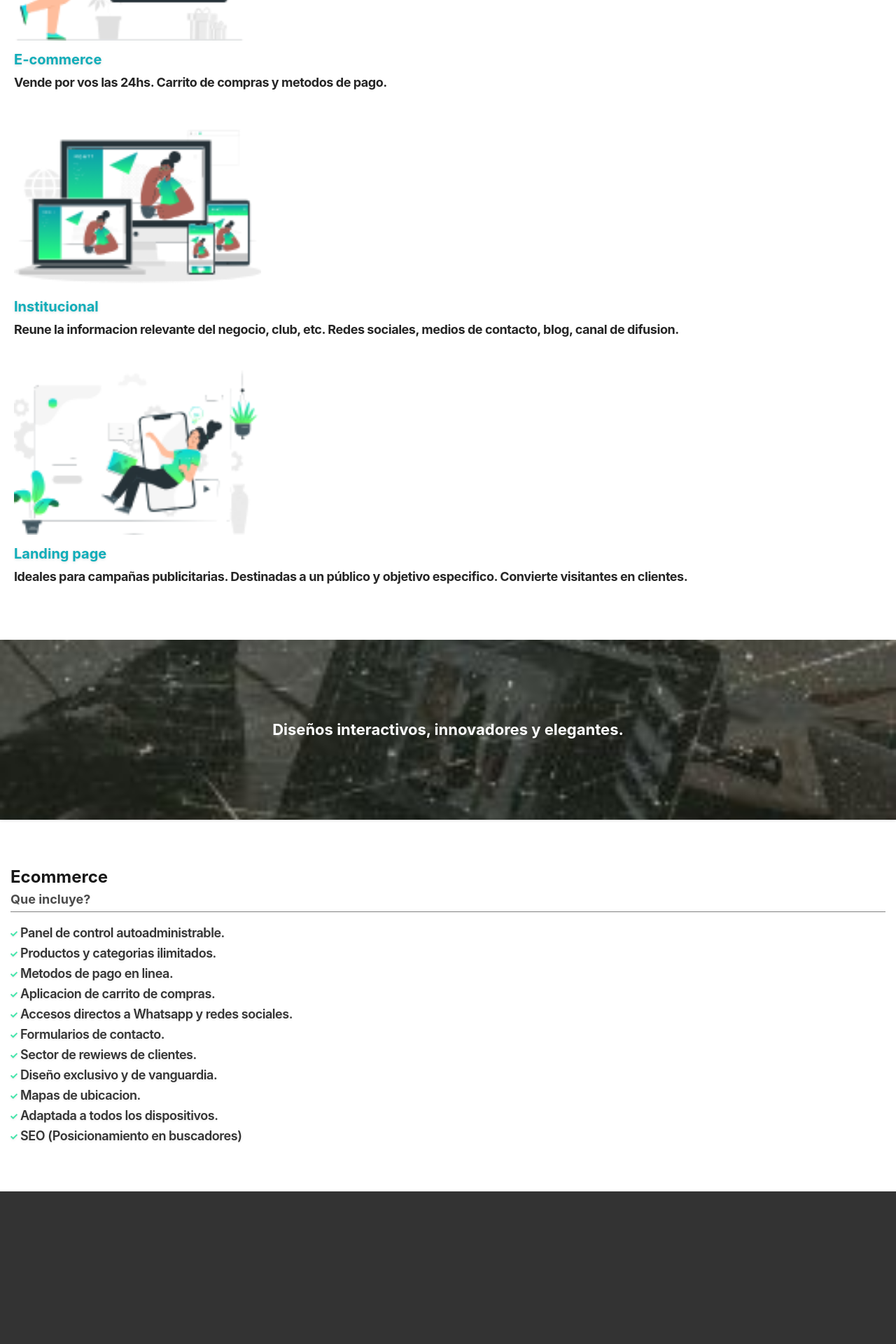
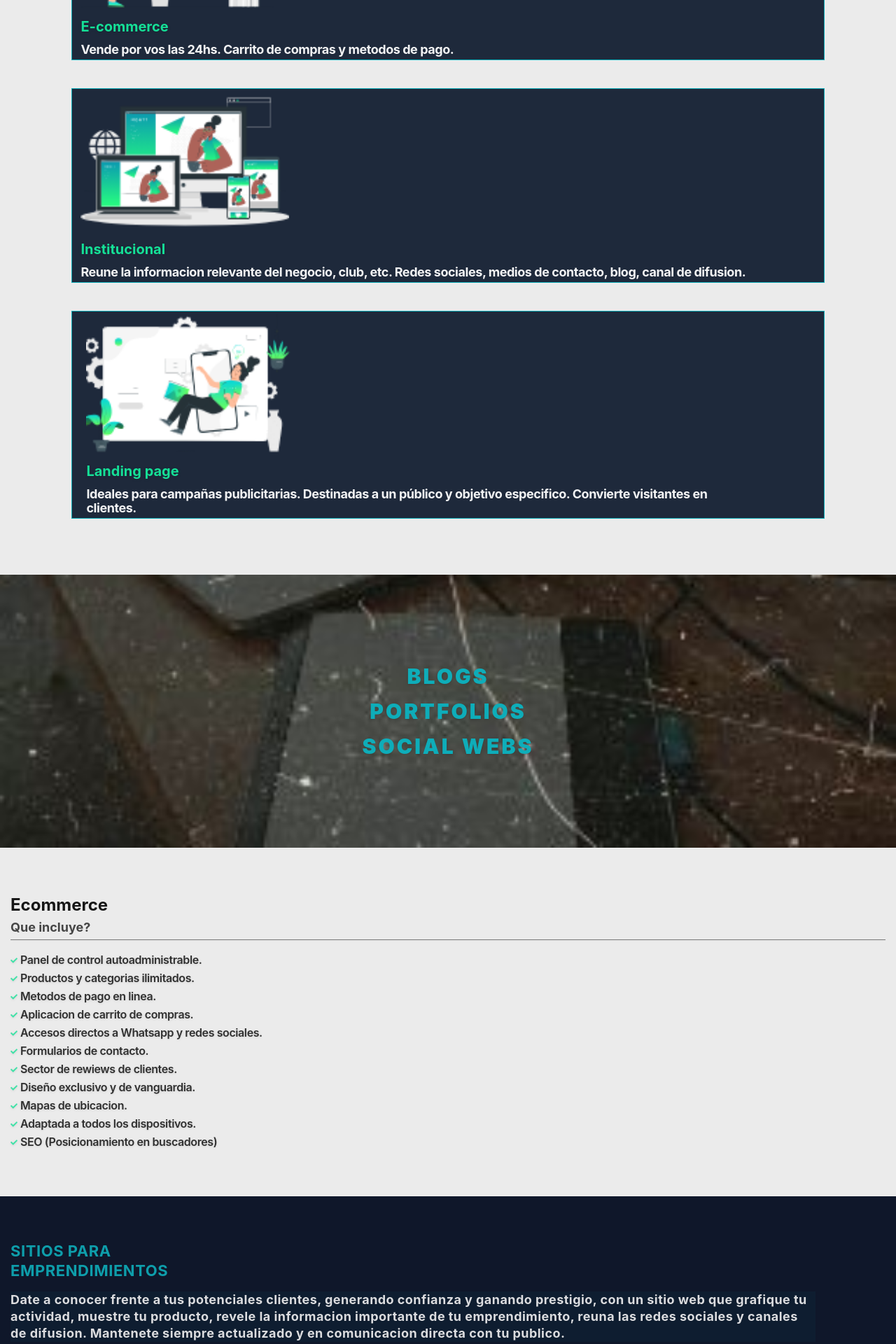
Before and after one commit to matidehoyos/Web-mododigital-react-tailwind, a React (Vite) app in the folder cliente/: page / in a window 1280 px wide. Shown: the part 1200-3120 px from the top of the page at 70% size. Before the commit the page ends 2902 px from the top, so only its background shows below. Built offline with nearby package versions, Linux system fonts and the light colour scheme.

Commit message:
new component

```diff
--- a/cliente/src/App.jsx
+++ b/cliente/src/App.jsx
@@ -1,4 +1,5 @@
 import './App.css'
+import Emprend from './components/Emprend'
 import Header from './components/Header'
 import NavBar from './components/NavBar'
 import Tipos from './components/Tipos'
@@ -10,6 +11,7 @@ function App() {
         <NavBar />
         <Header />
         <Tipos />
+        <Emprend />
     </div>
   )
 }
--- /dev/null
+++ b/cliente/src/components/Emprend.jsx
@@ -0,0 +1,12 @@
+import React from 'react';
+
+const Emprend = () => {
+  return (
+    <div class="w-screen py-16 px-[15px] bg-slate-900">
+          <h4 className='text-[22px] text-azul-900 opacity-90 tracking-wide leading-[28px] font-bold'>SITIOS PARA <br/>EMPRENDIMIENTOS</h4>
+          <p className='w-[92%] mt-4 bg-azul-900 bg-opacity-5 text-white text-[18px] leading-[24px] tracking-wide font-bold opacity-85 drop-shadow'>Date a conocer frente a tus potenciales clientes, generando confianza y ganando prestigio, con un sitio web que grafique tu actividad, muestre tu producto, revele la  informacion importante de tu emprendimiento, reuna las redes sociales y canales de difusion. Mantenete siempre actualizado y en comunicacion directa con tu publico. <br/> </p>
+    </div>
+  );
+};
+
+export default Emprend;
--- a/cliente/src/components/Tipos.jsx
+++ b/cliente/src/components/Tipos.jsx
@@ -3,34 +3,34 @@ import { FaCheck } from 'react-icons/fa'
 
 const Tipos = () => {
   return (
-    <div class="w-screen pt-[80px] bg-white">
+    <div class="w-screen pt-[80px] bg-[rgba(256,256,256,.9)]">
         <h2 className='font-extrabold text-center text-[20px] text-black opacity-85 drop-shadow'>¿Que tipos de webs creamos?</h2>
         <div className='w-screen flex-col pt-[60px]'>
-            <div className='mb-12 pl-[20px] flex-col justify-start items-start'>
+            <div className='w-[84%] mx-auto mb-10 py-[4px] pl-[12px] flex-col justify-start items-start bg-slate-800 border border-azul-900'>
                 <img src="./ecommerce.png" className='w-[26%]' alt="Ilustracion de comercio electronico." />
-                <h3 className='pt-3 text-[20px] text-azul-900 drop-shadow font-bold'>E-commerce</h3>
-                <p className='w-[90%] pt-2 text-[18px] font-bold tracking-tight leading-[20px] opacity-85'>Vende por vos las 24hs. Carrito de compras y metodos de pago.</p>
+                <h3 className='pt-3 text-[20px] text-verde-900 drop-shadow font-bold'>E-commerce</h3>
+                <p className='w-[90%] pt-2 text-[18px] text-white font-bold tracking-tight leading-[20px] opacity-95'>Vende por vos las 24hs. Carrito de compras y metodos de pago.</p>
             </div>
-            <div className='mb-12 pl-[20px] flex-col justify-start items-start'>
+            <div className='w-[84%] mx-auto mb-10 py-[4px] pl-[12px] flex-col justify-start items-start bg-slate-800 border border-azul-900'>
                 <img src="./institucional.png" className='w-[28%]' alt="Ilustracion de web institucional." />
-                <h3 className='pt-3 text-[20px] text-azul-900 drop-shadow  font-bold'>Institucional</h3>
-                <p className='w-[90%] pt-2 text-[18px] font-bold tracking-tight leading-[20px] opacity-85'>Reune la informacion relevante del negocio, club, etc. Redes sociales, medios de contacto, blog, canal de difusion.</p>
+                <h3 className='pt-3 text-[20px] text-verde-900 drop-shadow  font-bold'>Institucional</h3>
+                <p className='w-[90%] pt-2 text-[18px] text-white font-bold tracking-tight leading-[20px] opacity-95'>Reune la informacion relevante del negocio, club, etc. Redes sociales, medios de contacto, blog, canal de difusion.</p>
             </div>
-            <div className='mb-12 pl-[20px] flex-col justify-start items-start'>
+            <div className='w-[84%] mx-auto mb-10 py-[4px] pl-[20px] flex-col justify-start items-start bg-slate-800 border border-azul-900'>
                 <img src="./landing.png" className='w-[28%]' alt="Ilustracion de  landing page." />
-                <h3 className='pt-3 text-[20px] text-azul-900 drop-shadow font-bold'>Landing page</h3>
-                <p className='w-[90%] pt-2 text-[18px] font-bold tracking-tight leading-[20px] opacity-85'>Ideales para campañas publicitarias. Destinadas a un público y objetivo especifico. Convierte visitantes en clientes.</p>
+                <h3 className='pt-3 text-[20px] text-verde-900 drop-shadow font-bold'>Landing page</h3>
+                <p className='w-[90%] pt-2 text-[18px] text-white font-bold tracking-tight leading-[20px] opacity-95'>Ideales para campañas publicitarias. Destinadas a un público y objetivo especifico. Convierte visitantes en clientes.</p>
             </div>
-        </div>
-        <div className='w-screen h-auto mt-20'>
-            <p className='w-screen mx-auto py-28 px-2 text-white font-bold text-center text-[22px] drop-shadow bg-[url(/diseno.jpeg)] bg-cover bg-center'>
-              Diseños interactivos, innovadores y elegantes.
-            </p>
+            <div className='w-screen mt-20 py-[120px] bg-[url(/diseno.jpeg)] bg-cover bg-bottom bg-slate-900'>
+                <h3 className='text-[30px] tracking-widest leading-[50px] font-[900] text-center text-azul-900 drop-shadow'>BLOGS</h3>
+                <h3 className='text-[30px] tracking-widest leading-[50px] font-[900] text-center  text-azul-900 drop-shadow'>PORTFOLIOS</h3>
+                <h3 className='text-[30px] tracking-widest leading-[50px] font-[900] text-center text-azul-900 drop-shadow'>SOCIAL WEBS</h3>
+            </div>
         </div>
         <div className='w-screen py-16 px-[15px]'>
               <h4 className='text-[24px] text-black opacity-90 font-bold'>Ecommerce</h4>
               <p className='text-[18px] text-black opacity-70 font-bold'>Que incluye?</p>
-              <ul class="mt-1 pt-4 list-none text-[18px] font-semibold drop-shadow text-black opacity-80 tracking-tight border-t border-black border-opacity-60">
+              <ul class="mt-1 pt-4 list-none text-[16px] font-semibold drop-shadow text-black opacity-80 tracking-tight border-t border-black border-opacity-60">
                 <li class="flex items-baseline mb-[2px]"><FaCheck class="mr-1 text-verde-900 text-[10px]" />Panel de control autoadministrable.</li>
                 <li class="flex items-baseline mb-[2px]"><FaCheck class="mr-1 text-verde-900 text-[10px]"/>Productos y categorias ilimitados.</li>
                 <li class="flex items-baseline mb-[2px]"><FaCheck class="mr-1 text-verde-900 text-[10px]" />Metodos de pago en linea.</li>
```
